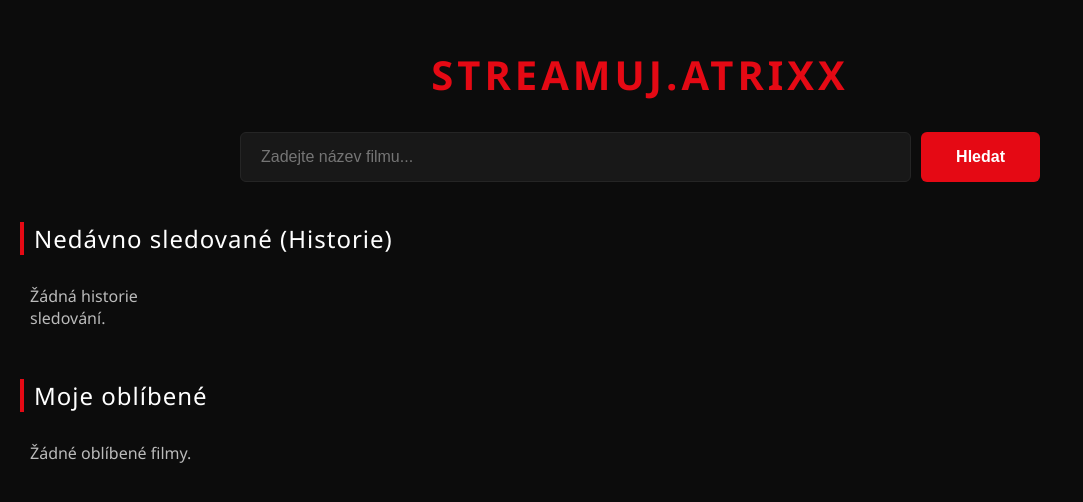
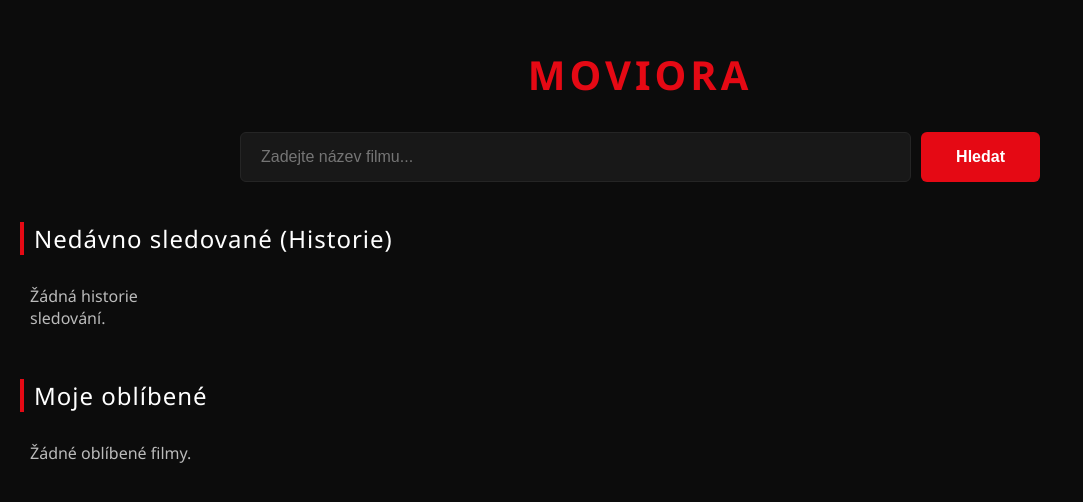
Before and after one commit to LukasJef/streamujto, a plain HTML site: page public/index.html in a window 1280 px wide. Shown: the whole page, without its empty margins (0-1083 px from the left). Drawn offline with Linux system fonts and the light colour scheme.

Commit message:
Rename project from Streamuj.atrixx to Moviora

```diff
--- a/public/index.html
+++ b/public/index.html
@@ -3,7 +3,7 @@
 <head>
     <meta charset="UTF-8">
     <meta name="viewport" content="width=device-width, initial-scale=1.0">
-    <title>Streamuj.atrixx</title>
+    <title>Moviora</title>
     <style>
         :root {
             --bg-color: #0c0c0c;
@@ -305,7 +305,7 @@
 <body>
 
     <div class="container">
-        <h1 class="logo" onclick="showMainPage()">STREAMUJ.ATRIXX</h1>
+        <h1 class="logo" onclick="showMainPage()">MOVIORA</h1>
 
         <div class="search-box">
             <input type="text" id="searchQuery" placeholder="Zadejte název filmu...">
```
